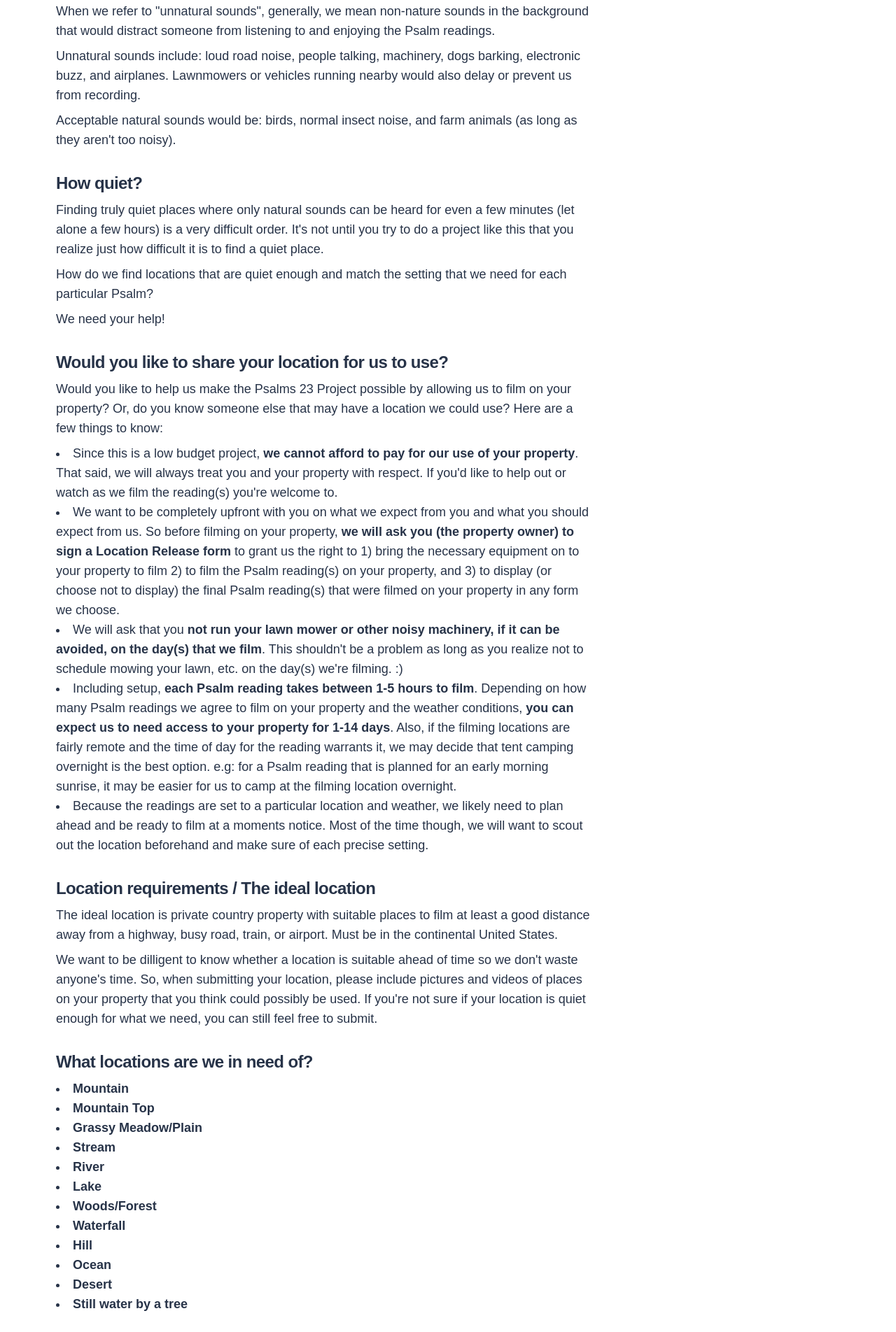
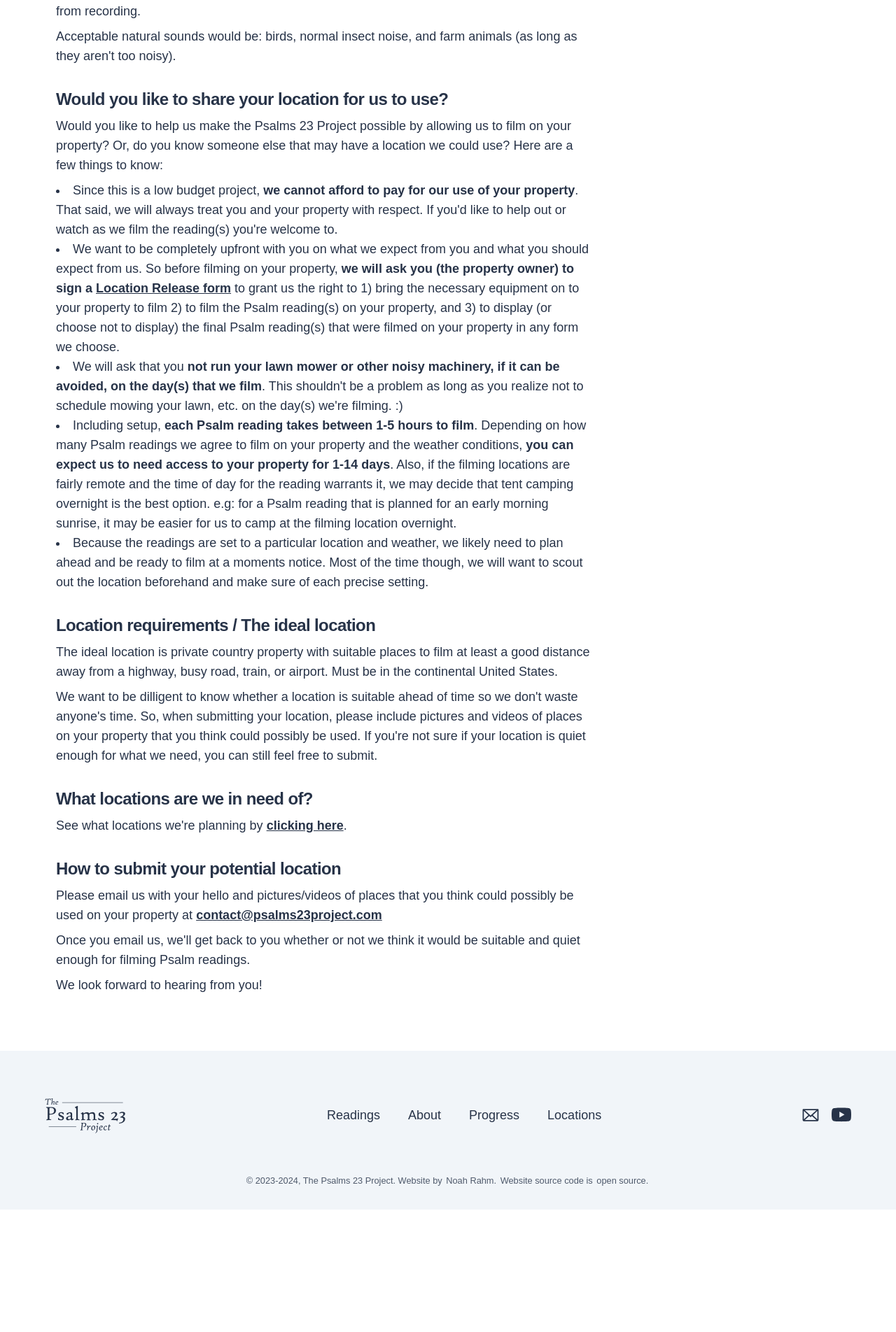
Before and after one commit to Psalms23Project/psalms23project.github.io, a SvelteKit app: page /quest in a window 1280 px wide. Shown: the part 893-2797 px from the top of the page at 70% size. After the commit the page ends 2622 px from the top, so only its background shows below. Built offline with nearby package versions, Linux system fonts and the light colour scheme; a small style sheet from the web is missing.

Commit message:
Update quest page and add location release pdf

```diff
--- a/src/routes/quest/+page.svelte
+++ b/src/routes/quest/+page.svelte
@@ -14,21 +14,16 @@
     <h2 class="text-2xl text-navyblue/80 font-serif italic mt-1">A call for quiet locations to film readings of the Psalms in nature.</h2>
     <p class="text-2xl font-semibold tracking-tight mt-8">Why we need quiet locations</p>
     <p class="text-lg mt-2">The Psalms 23 project aims to film high-quality readings of the Psalms in nature, with the peaceful sounds of creation.</p>
-    <p class="text-lg mt-2">Most Scripture and Psalm readings that you find online are recorded in a sound-proof studio. Nature soundtracks and foley (sound effects) are mixed in digitally after recording.</p>
-    <p class="text-lg mt-2">For the Psalms 23 project we are recording natural sounds and filming the reading in real time, on location, to preserve the authenticity of each place. Because of this, the locations where we film and record should be quiet, away from unnatural sounds, as much as possible.
     <p class="text-2xl font-semibold tracking-tight mt-8">Natural vs. Unnatural sounds</p>
+    <p class="text-lg mt-2">For this project it is important that we minimize the amount of unnatural sounds during filming.</p>
     <p class="text-lg mt-2">When we refer to "unnatural sounds", generally, we mean non-nature sounds in the background that would distract someone from listening to and enjoying the Psalm readings.</p>
     <p class="text-lg mt-2">Unnatural sounds include: loud road noise, people talking, machinery, dogs barking, electronic buzz, and airplanes. Lawnmowers or vehicles running nearby would also delay or prevent us from recording.</p>
     <p class="text-lg mt-2">Acceptable natural sounds would be: birds, normal insect noise, and farm animals (as long as they aren't too noisy).</p>
-    <p class="text-2xl font-semibold tracking-tight mt-8">How quiet?</p>
-    <p class="text-lg mt-2">Finding truly quiet places where only natural sounds can be heard for even a few minutes (let alone a few hours) is a very difficult order. It's not until you try to do a project like this that you realize just how difficult it is to find a quiet place.</p>
-    <p class="text-lg mt-2">How do we find locations that are quiet enough and match the setting that we need for each particular Psalm?</p>
-    <p class="text-lg mt-2">We need your help!</p>
     <p class="text-2xl font-semibold tracking-tight mt-8">Would you like to share your location for us to use?</p>
     <p class="text-lg mt-2">Would you like to help us make the Psalms 23 Project possible by allowing us to film on your property? Or, do you know someone else that may have a location we could use? Here are a few things to know:</p>
     <ul class="list-disc list-inside text-lg mt-2">
       <li>Since this is a low budget project, <b>we cannot afford to pay for our use of your property</b>. That said, we will always treat you and your property with respect. If you'd like to help out or watch as we film the reading(s) you're welcome to.</li>
-      <li>We want to be completely upfront with you on what we expect from you and what you should expect from us. So before filming on your property, <b>we will ask you (the property owner) to sign a Location Release form</b> to grant us the right to 1) bring the necessary equipment on to your property to film 2) to film the Psalm reading(s) on your property, and 3) to display (or choose not to display) the final Psalm reading(s) that were filmed on your property in any form we choose.</li>
+      <li>We want to be completely upfront with you on what we expect from you and what you should expect from us. So before filming on your property, <b>we will ask you (the property owner) to sign a <a class="font-semibold underline hover:opacity-90 duration-300 ease-in-out" href="/files/location-release.pdf">Location Release form</a></b> to grant us the right to 1) bring the necessary equipment on to your property to film 2) to film the Psalm reading(s) on your property, and 3) to display (or choose not to display) the final Psalm reading(s) that were filmed on your property in any form we choose.</li>
       <li>We will ask that you <b>not run your lawn mower or other noisy machinery, if it can be avoided, on the day(s) that we film</b>. This shouldn't be a problem as long as you realize not to schedule mowing your lawn, etc. on the day(s) we're filming. :)</li>
       <li>Including setup, <b>each Psalm reading takes between 1-5 hours to film</b>. Depending on how many Psalm readings we agree to film on your property and the weather conditions, <b>you can expect us to need access to your property for 1-14 days</b>. Also, if the filming locations are fairly remote and the time of day for the reading warrants it, we may decide that tent camping overnight is the best option. e.g: for a Psalm reading that is planned for an early morning sunrise, it may be easier for us to camp at the filming location overnight.</li>
       <li>Because the readings are set to a particular location and weather, we likely need to plan ahead and be ready to film at a moments notice. Most of the time though, we will want to scout out the location beforehand and make sure of each precise setting.</li>
@@ -39,24 +34,10 @@
       We want to be dilligent to know whether a location is suitable ahead of time so we don't waste anyone's time. So, when submitting your location, please include pictures and videos of places on your property that you think could possibly be used. If you're not sure if your location is quiet enough for what we need, you can still feel free to submit.
     </p>
     <p class="text-2xl font-semibold tracking-tight mt-8">What locations are we in need of?</p>
-    <ul class="list-disc list-inside text-lg mt-2">
-      <li><b>Mountain</b> </li>
-      <li><b>Mountain Top</b></li>
-      <li><b>Grassy Meadow/Plain</b></li>
-      <li><b>Stream</b></li>
-      <li><b>River</b></li>
-      <li><b>Lake</b></li>
-      <li><b>Woods/Forest</b></li>
-      <li><b>Waterfall</b></li>
-      <li><b>Hill</b></li>
-      <li><b>Ocean</b></li>
-      <li><b>Desert</b></li>
-      <li><b>Still water by a tree</b></li>
-    </ul>
-    <p class="text-lg mt-4"></p>
+    <p class="text-lg mt-2">See what locations we're planning by <a class="font-semibold underline hover:opacity-90 duration-300 ease-in-out" href="/locations/">clicking here</a>.</p>
     <p class="text-2xl font-semibold tracking-tight mt-8">How to submit your potential location</p>
     <p class="text-lg mt-2">
-      Please email us with your hello and pictures/videos of places that you think could possibly be used on your property at <a class="underline" href="mailto:contact@psalms23project.com">contact@psalms23project.com</a>
+      Please email us with your hello and pictures/videos of places that you think could possibly be used on your property at <a class="font-semibold underline hover:opacity-90 duration-300 ease-in-out" href="mailto:contact@psalms23project.com">contact@psalms23project.com</a>
     </p>
     <p class="text-lg mt-2">Once you email us, we'll get back to you whether or not we think it would be suitable and quiet enough for filming Psalm readings.</p>
     <p class="text-lg mt-2">We look forward to hearing from you!</p>
```
Also changed, not shown: 1 other file (tests, documents, lock files or other folders).
